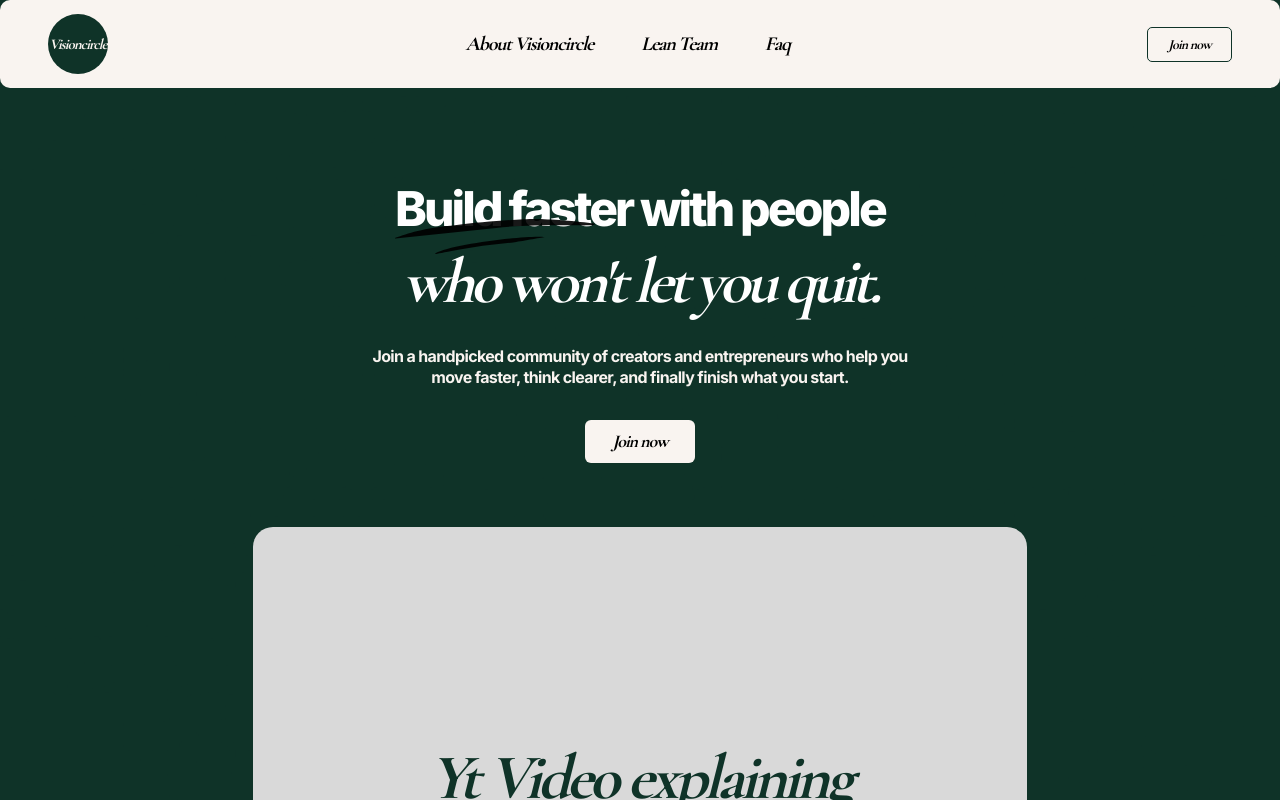
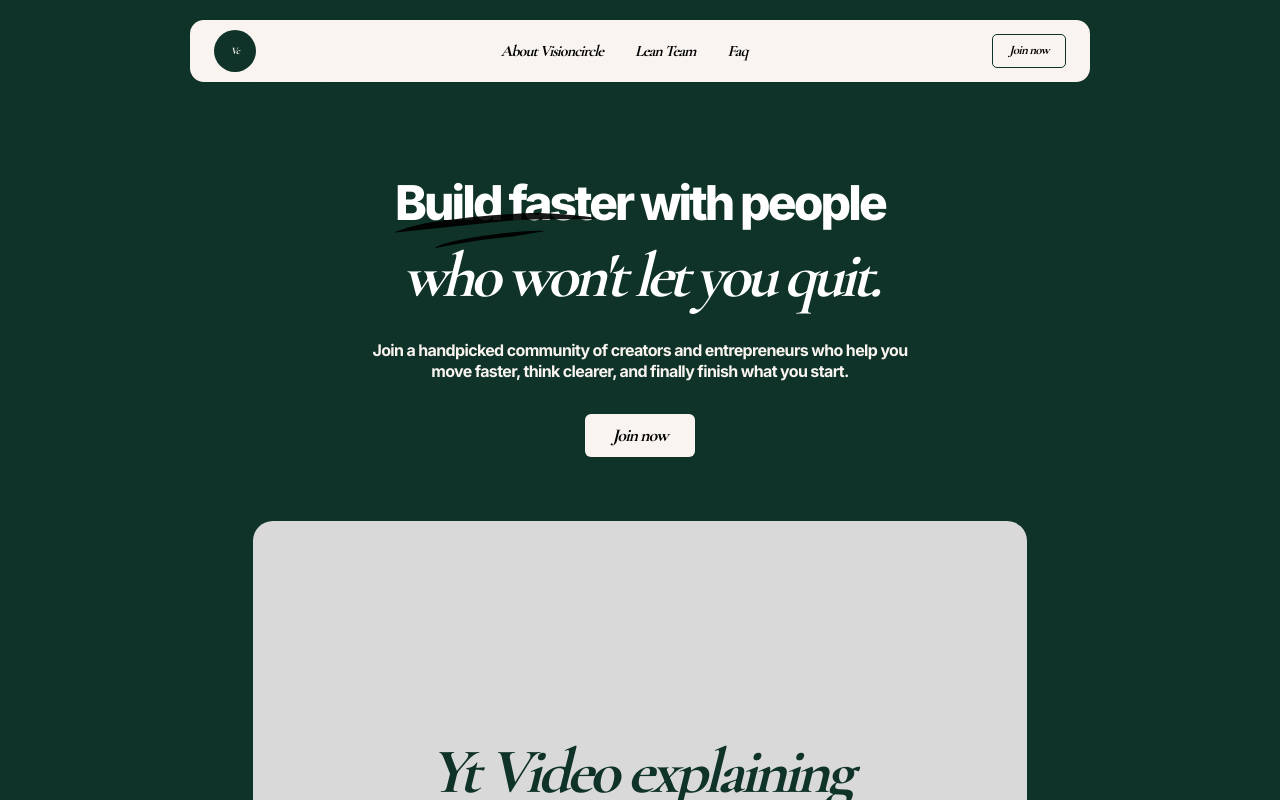
Before and after one commit to satvik9373/VisionCircle, a Next.js app: page / in a window 1280 px wide. Shown: the top 800 px of the page. Built offline with nearby package versions, Linux system fonts and the light colour scheme.

Commit message:
feat: compact navbar

```diff
--- a/components/Navbar.tsx
+++ b/components/Navbar.tsx
@@ -1,21 +1,21 @@
 export default function Navbar() {
   return (
-    <nav className="relative z-20 bg-cream rounded-[10px]">
-      <div className="max-w-[1440px] mx-auto h-[88px] px-12 flex items-center justify-between">
+    <nav className="relative z-20 px-6 pt-5">
+      <div className="max-w-[900px] mx-auto bg-cream rounded-[14px] h-[62px] px-6 flex items-center justify-between shadow-sm">
         {/* logo */}
-        <div className="w-[60px] h-[60px] rounded-full bg-forest flex items-center justify-center shrink-0">
-          <span className="serif-i text-cream text-[15px] tracking-[-0.07em]">Visioncircle</span>
+        <div className="w-[42px] h-[42px] rounded-full bg-forest flex items-center justify-center shrink-0">
+          <span className="serif-i text-cream text-[10px] tracking-[-0.07em] leading-tight text-center">Vc</span>
         </div>
 
         {/* links */}
-        <div className="flex items-center gap-12">
-          <a href="#about" className="serif-i text-[20px] text-black tracking-[-0.06em] whitespace-nowrap hover:opacity-60 transition">About Visioncircle</a>
-          <a href="#team" className="serif-i text-[20px] text-black tracking-[-0.06em] whitespace-nowrap hover:opacity-60 transition">Lean Team</a>
-          <a href="#faq" className="serif-i text-[20px] text-black tracking-[-0.06em] whitespace-nowrap hover:opacity-60 transition">Faq</a>
+        <div className="flex items-center gap-8">
+          <a href="#about" className="serif-i text-[16px] text-black tracking-[-0.06em] whitespace-nowrap hover:opacity-60 transition">About Visioncircle</a>
+          <a href="#team" className="serif-i text-[16px] text-black tracking-[-0.06em] whitespace-nowrap hover:opacity-60 transition">Lean Team</a>
+          <a href="#faq" className="serif-i text-[16px] text-black tracking-[-0.06em] whitespace-nowrap hover:opacity-60 transition">Faq</a>
         </div>
 
         {/* join */}
-        <button className="serif-i text-[14px] text-black tracking-[-0.06em] whitespace-nowrap bg-cream border border-forest rounded-[5px] px-5 py-1.5 hover:bg-forest hover:text-cream transition">Join now</button>
+        <button className="serif-i text-[13px] text-black tracking-[-0.06em] whitespace-nowrap bg-cream border border-forest rounded-[5px] px-4 py-1.5 hover:bg-forest hover:text-cream transition">Join now</button>
       </div>
     </nav>
   );
```
